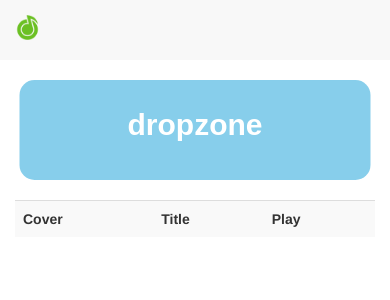
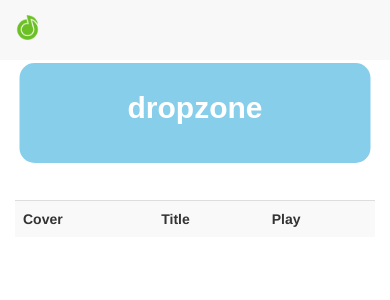
Before and after one commit to sssssqew/heroku-music-googleCloud, a Django app: page / in a window 390 px wide. Shown: the top 300 px of the page. Run offline with Django 3.2, Linux system fonts and the light colour scheme; data that the repository does not hold is empty; parts of the project's set-up code (start-up, migrations or seed data) failed here and were passed over; some libraries are stand-ins or nearby versions.

Commit message:
changed dropzone style 2

```diff
--- a/song/settings.py
+++ b/song/settings.py
@@ -94,8 +94,8 @@ WSGI_APPLICATION = 'song.wsgi.application'
 # 포트 : 기본 3306
 DATABASES = {
     'default': {
-        'ENGINE': 'django.db.backends.postgresql_psycopg2', # production
-        # 'ENGINE': 'django.db.backends.sqlite3',    # development
+        # 'ENGINE': 'django.db.backends.postgresql_psycopg2', # production
+        'ENGINE': 'django.db.backends.sqlite3',    # development
         'NAME': 'music',
         'USER': 'syleemomo',
         'PASSWORD': 'rkrrlsk',
--- a/static/css/base.css
+++ b/static/css/base.css
@@ -28,7 +28,7 @@ body {
 #dropzone {
   z-index: 1;
   position: fixed;
-  top: 180px;
+  top: 163px;
   left: 50%;
   transform: translate(-50%, -50%);
   border-radius: 15px;
@@ -301,7 +301,7 @@ body {
   #dropzone {
     width: 90%;
     height: 100px;
-    top: 130px;
+    top: 113px;
   }
   .container {
     top: 180px;
```
